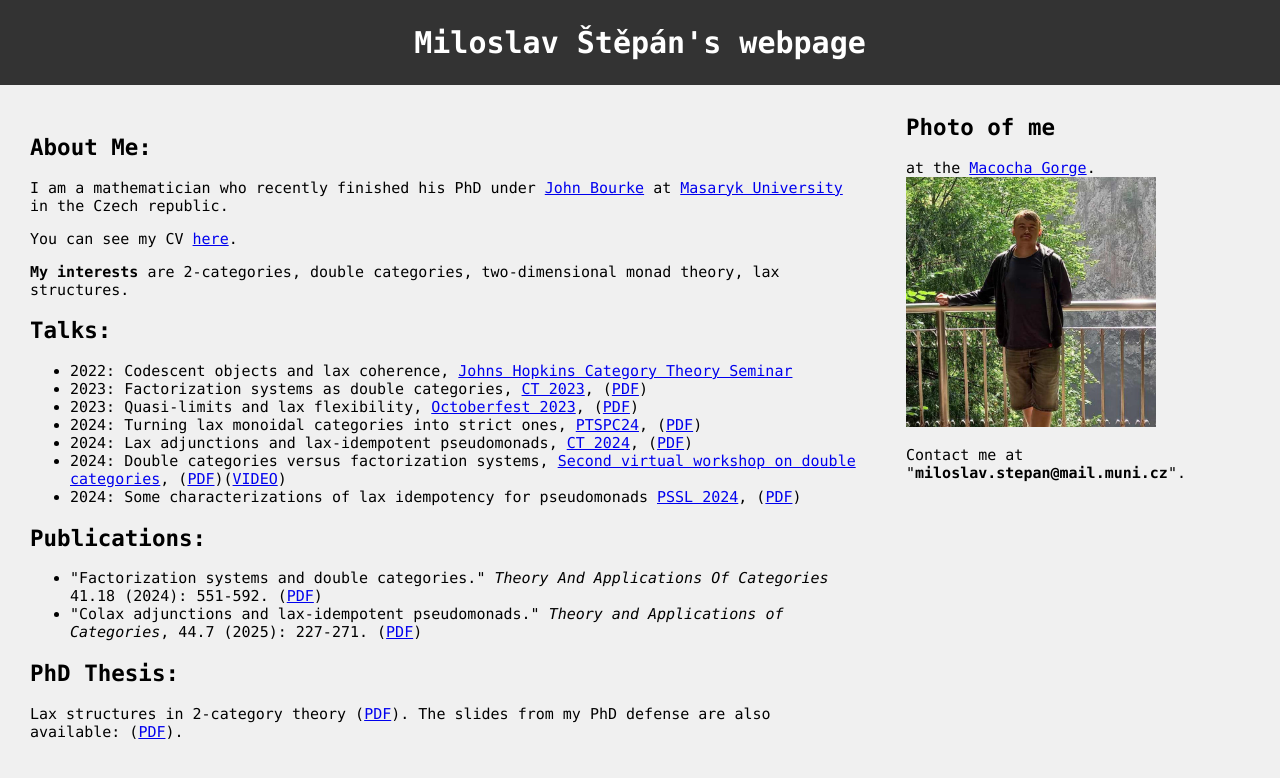
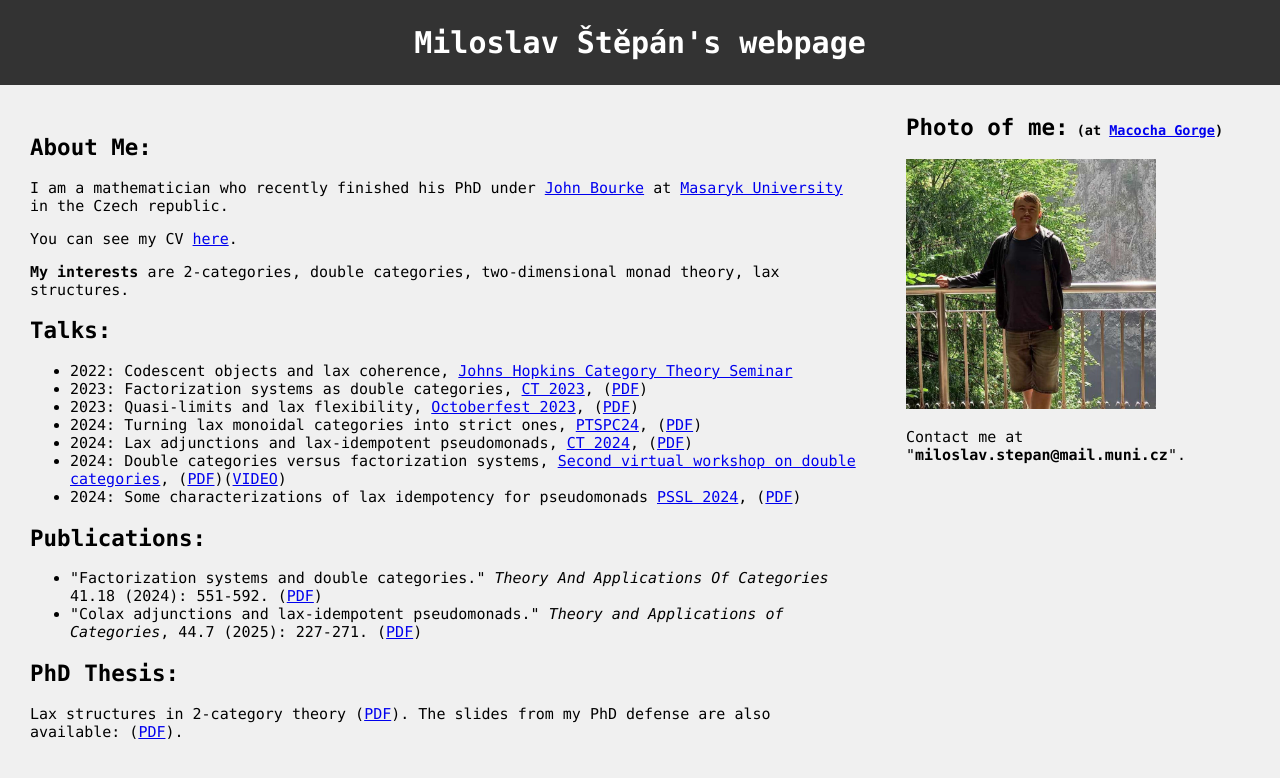
Before and after one commit to MiloslavStepan/MiloslavStepan.github.io, a Jekyll site: the page built from README.md, in a window 1280 px wide. Shown: the top 778 px of the page. Built offline with Jekyll 4.4.1, drawn with Linux system fonts in a browser that asks for light colours; our own code applies the rules of GitHub Pages for plain Markdown files.

Commit message:
Update home.html

```diff
--- a/_layouts/home.html
+++ b/_layouts/home.html
@@ -101,9 +101,10 @@
 
   </div>
   <div class="column2"> <!-- style="background-color:#bbb;"> -->
-    <h2>Photo of me</h2> at the <a href="https://en.wikipedia.org/wiki/Macocha_Gorge">Macocha Gorge</a>.
-    <img src="Files/1725378586203.jpg" alt="Photo of me" width="250">
-	<p>Contact me at "<b>miloslav.stepan@mail.muni.cz</b>".</p>
+<h2>Photo of me:<span style="font-size: 0.6em;"> (at <a href="https://en.wikipedia.org/wiki/Macocha_Gorge">Macocha Gorge</a>)</span></h2>
+<img src="Files/1725378586203.jpg" alt="Photo of me" width="250">
+<p>Contact me at "<b>miloslav.stepan@mail.muni.cz</b>".</p>
+
   </div>
 </div>
 
```
